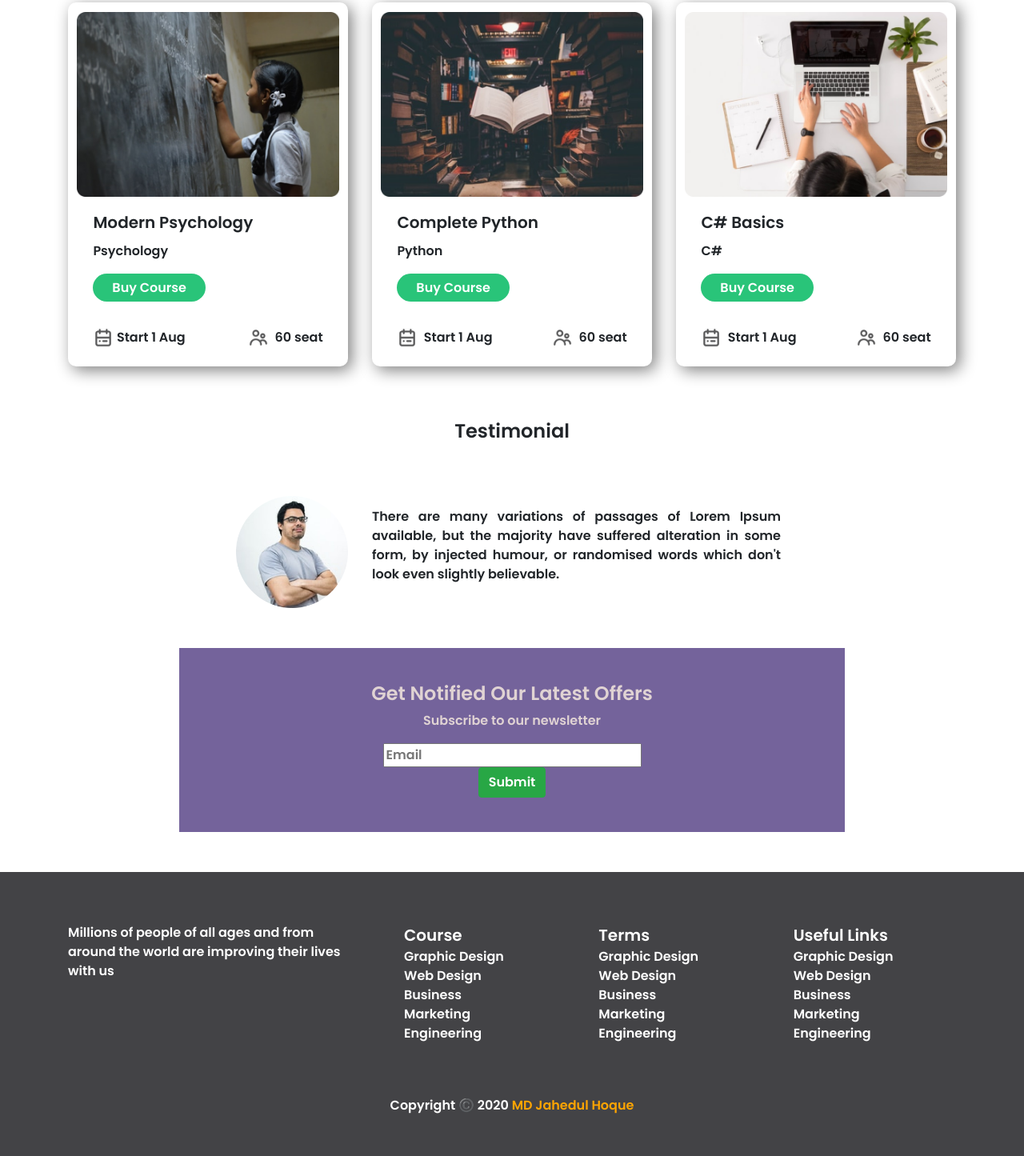
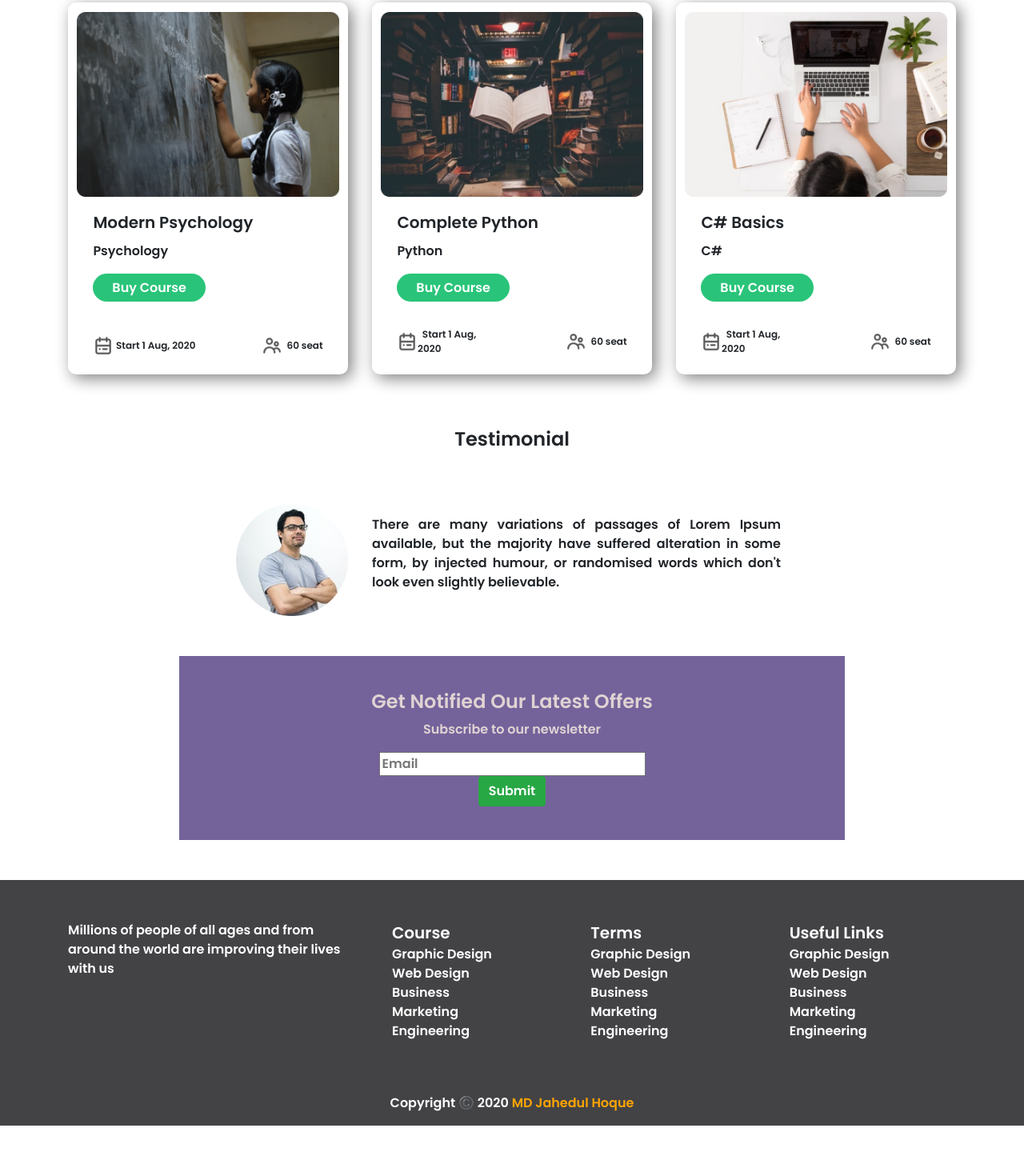
Before and after one commit to jahedul29/E-School, a plain HTML site: page index.html in a window 1280 px wide. Shown: the part 994-2439 px from the top of the page at 80% size. After the commit the page ends 2401 px from the top, so only its background shows below. Drawn offline with nearby package versions, Linux system fonts and the light colour scheme.

Commit message:
Changed subscribe area and Course card

```diff
--- a/css/style.css
+++ b/css/style.css
@@ -85,6 +85,10 @@ header .navbar a img {
     background-color: white;
 }
 
+.card .card-footer span {
+    font-size: 75%;
+}
+
 /******************************* Start testimonial area *************************************/
 #testimonial .testimonial-content img {
     width: 40%;
@@ -107,12 +111,15 @@ header .navbar a img {
     color: rgb(224, 211, 211);
 }
 
+.sub-content input {
+    width: 40%;
+}
+
 /*********************************** Start footer  ******************************************/
 footer {
     background-color: rgb(67, 67, 70);
     color: white;
-    height: 400px;
-    padding-top: 5%;
+    padding-top: 4%;
 }
 
 footer ul {
--- a/index.html
+++ b/index.html
@@ -123,7 +123,7 @@
                     <div class="row">
                         <div class="col-6 d-flex align-items-center">
                             <img src="images/calendar.png" alt="">
-                            <span> &nbsp;Start 1 Aug</span>
+                            <span> &nbsp;Start 1 Aug, 2020</span>
                         </div>
                         <div class="col-6 d-flex justify-content-end align-items-center">
                             <img src="images/people.png" alt="">
@@ -146,7 +146,7 @@
                     <div class="row">
                         <div class="col-6 d-flex align-items-center">
                             <img src="images/calendar.png" alt="">
-                            <span>&nbsp; Start 1 Aug</span>
+                            <span>&nbsp; Start 1 Aug, 2020</span>
                         </div>
                         <div class="col-6 d-flex justify-content-end align-items-center">
                             <img src="images/people.png" alt="">
@@ -168,7 +168,7 @@
                     <div class="row">
                         <div class="col-6 d-flex align-items-center">
                             <img src="images/calendar.png" alt="">
-                            <span>&nbsp; Start 1 Aug</span>
+                            <span>&nbsp; Start 1 Aug, 2020</span>
                         </div>
                         <div class="col-6 d-flex justify-content-end align-items-center">
                             <img src="images/people.png" alt="">
@@ -202,7 +202,7 @@
     <!--======================================= Start subscribe area =========================================-->
     <section class="container d-flex justify-content-center" id="subscribe">
         <div class="sub-content d-flex flex-column align-items-center justify-content-center">
-            <h4>Get Notified Our Latest Offers</h4>
+            <h4 class="text-center">Get Notified Our Latest Offers</h4>
             <p>Subscribe to our newsletter</p>
             <input placeholder="Email" class="" type="text">
             <a type="submit" class="btn btn-success" href="">Submit</a>
@@ -218,7 +218,7 @@
                         <p>Millions of people of all ages and from around
                             the world are improving their lives with us</p>
                     </div>
-                    <div class="col-md-8 col-sm-12 row">
+                    <div class="col-md-8 col-sm-12 row pl-0">
                         <div class="col-4">
                             <ul>
                                 <li>Course</li>
@@ -259,7 +259,6 @@
         </div>
         </div>
     </footer>
-    </footer>
 
     <!--========================================== Script section ===========================================-->
     <script src="https://code.jquery.com/jquery-3.5.1.slim.min.js"
```
